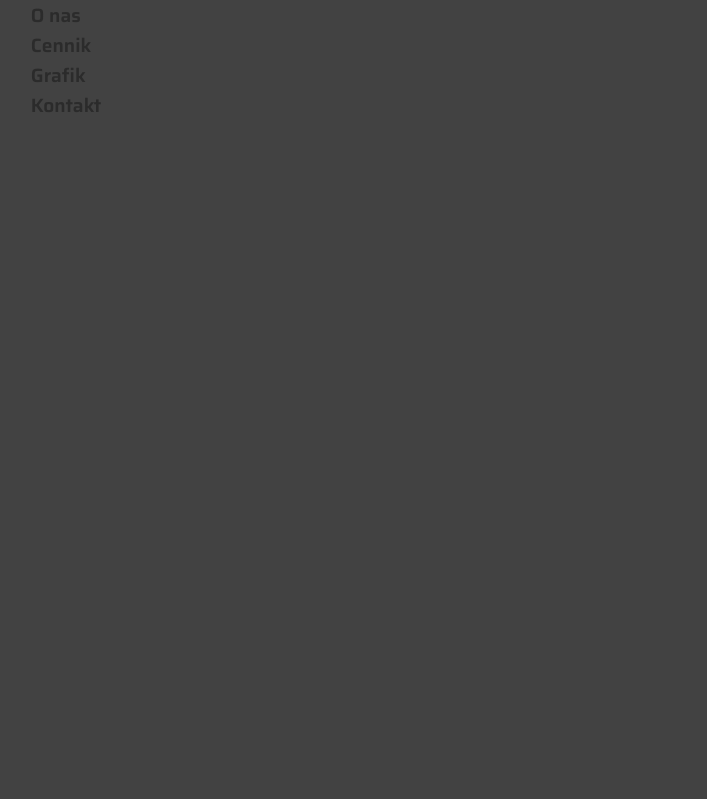
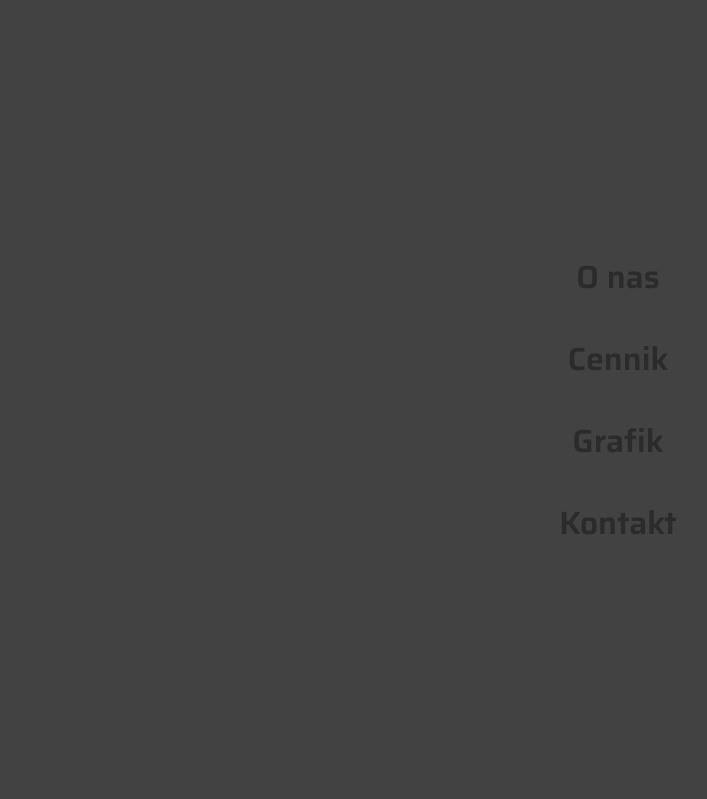
Before and after one commit to Dawdol135711/Projekt-1, a plain HTML site: page index.html in a window 1280 px wide. Shown: the top 799 px of the page, without its empty margins (22-729 px from the left). Drawn offline with Linux system fonts and the light colour scheme; a web font is replaced by a local one.

Commit message:
Added more styles

```diff
--- a/index.html
+++ b/index.html
@@ -19,7 +19,7 @@
 		<link rel="stylesheet" href="/media.css" />
 	</head>
 	<body>
-		<nav>
+		<nav class="desktop-nav">
 			<div class="logo">
 				<a href="">Fit<span>Club</span></a>
 			</div>
--- a/style.css
+++ b/style.css
@@ -1,5 +1,6 @@
 * {
 	margin: 0;
+	padding:0;
 }
 html {
 	--text-color-1: rgb(43, 43, 43);
@@ -12,11 +13,10 @@ html {
 body {
 	background-color: var(--color-1);
 }
-header nav {
+.desktop-nav {
 	position: sticky;
 	top: 0;
 	left: 0;
-	/* z-index: 100; */
 	display: flex;
 	justify-content: space-between;
 	padding: 0.6rem 1.2rem;
@@ -24,7 +24,7 @@ header nav {
 	background-color: var(--color-2);
 	box-shadow: 2px 1px var(--text-color-1);
 }
-header nav ul {
+.desktop-nav ul {
 	display: flex;
 	align-items: center;
 }
@@ -57,16 +57,16 @@ nav .logo a span {
 }
 .burger-btn {
 	position: absolute;
-	top:0;
-	right:0;
-	margin:1.5rem 1rem;
-	display:flex;
+	top: 0;
+	right: 0;
+	margin: 1.5rem 1rem;
+	display: flex;
 	flex-direction: column;
 	align-items: center;
 	justify-content: space-between;
 	width: 3rem;
 	height: 2rem;
-	display:none;
+	display: none;
 }
 .burger-btn span {
 	display: block;
@@ -114,13 +114,33 @@ header p {
 header p:nth-child(3) {
 	font-weight: 600;
 }
-#mobile-menu{
-	position:fixed;
-	top:0;
-	left:0;
+#mobile-menu {
+	position: fixed;
+	top: 0;
+	left: 0;
+	width: 100%;
+	height: 100%;
+	background-color: var(--text-color-2);
+}
+#mobile-menu nav{
+	margin:0;
 	width:100%;
 	height: 100%;
-	background-color: var(--text-color-2);
+}
+#mobile-menu ul {
+	padding:0;
+	width:100%;
+	height: 100%;
+	display: flex;
+	flex-direction: column;
+	justify-content: center;
+	align-items: center;
+}
+#mobile-menu li a{
+	text-align: center;
+	display:block;
+	padding:1rem;
+	font-size: 2rem;
 }
 h2 {
 	font-family: "Saira", sans-serif;
```
